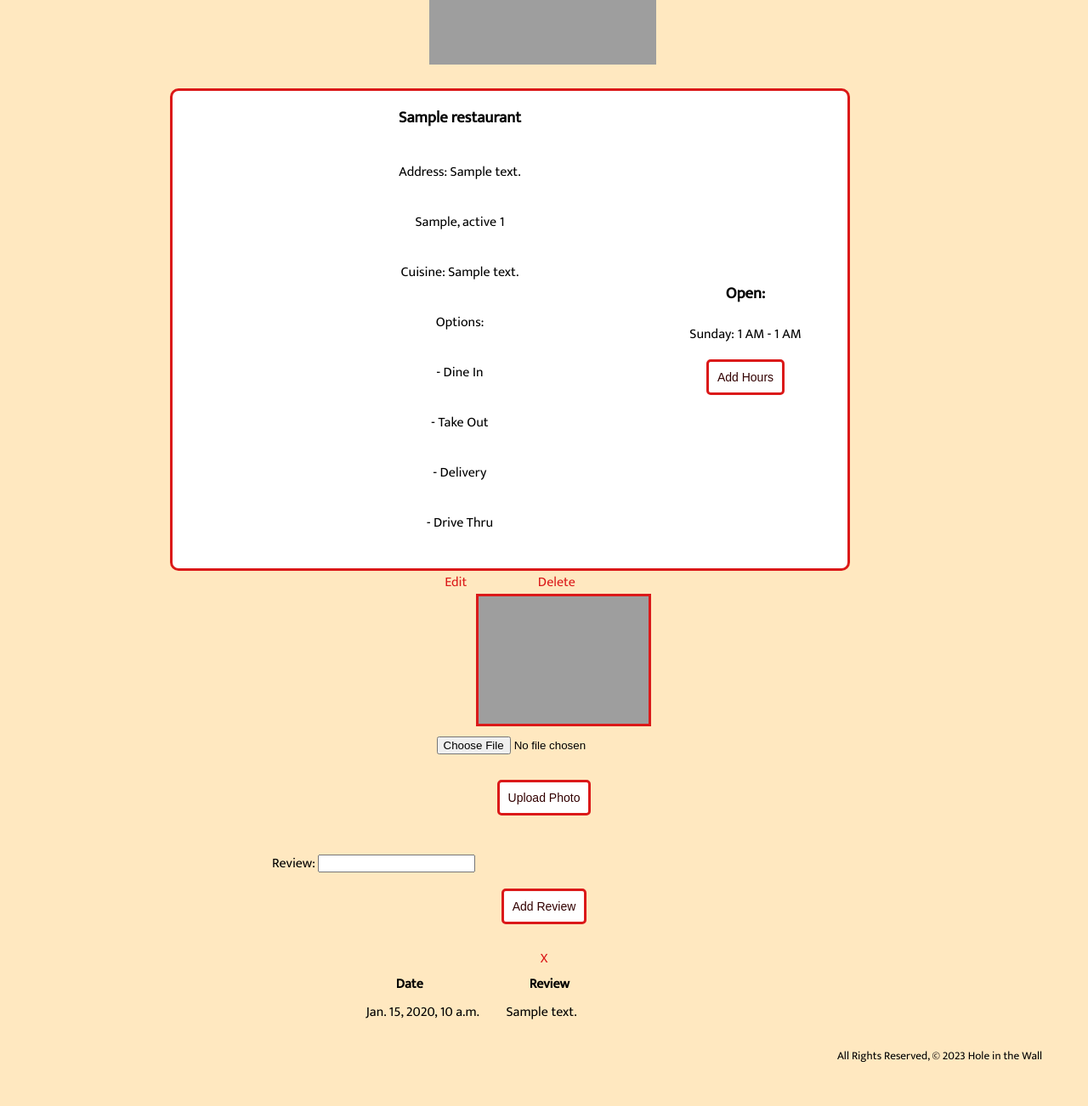
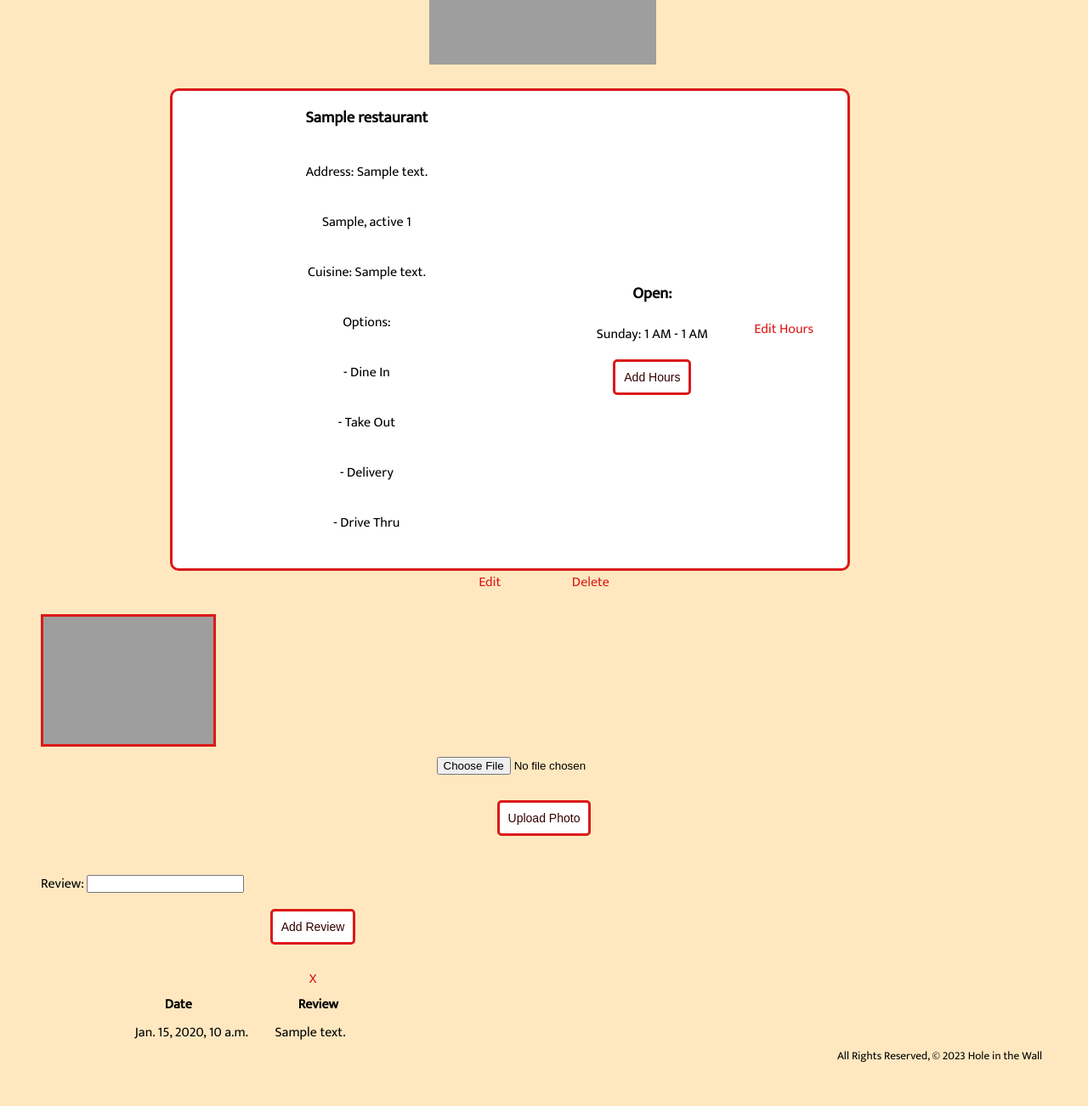
Before and after one commit to jvpati17/hole-in-the-wall, a Django app: page /restaurants/1/add_review/ in a window 1280 px wide. Shown: the part 120-1422 px from the top of the page at 85% size. Run offline with Django 3.2, Linux system fonts and the light colour scheme; tables that the repository leaves empty hold one stand-in row (values such as "Sample post"); grey boxes are pictures that could not be loaded.

Commit message:
add edit functionality to hours

```diff
--- a/main_app/templates/restaurants/detail.html
+++ b/main_app/templates/restaurants/detail.html
@@ -38,11 +38,15 @@
                         </form>
                 </div>
             </div>
+            <div class="edit-and-del">
+                <a href="{% url 'days_update' restaurant.id %}" id="edit-btn">Edit Hours</a>
+            </div>
+            </div>
         </div>
-                <div class="edit-and-del">
-                    <a href="{% url 'restaurants_update' restaurant.id %}" id="edit-btn">Edit</a>
-            <a href="{% url 'restaurants_delete' restaurant.id %}" id="del-btn">Delete</a>
-        </div>
+            <div class="edit-and-del">
+                <a href="{% url 'restaurants_update' restaurant.id %}" id="edit-btn">Edit</a>
+                <a href="{% url 'restaurants_delete' restaurant.id %}" id="del-btn">Delete</a>
+            </div>
     </div>
 
 
--- a/main_app/views.py
+++ b/main_app/views.py
@@ -74,7 +74,7 @@
 
 class DayUpdate(UpdateView):
     model = Day
-    fields = ['opening_time', 'closing_time']
+    fields = ['days', 'opening_time', 'closing_time', 'opening_hours', 'closing_hours']
 
 class DayDelete(DeleteView):
     model = Day
```
